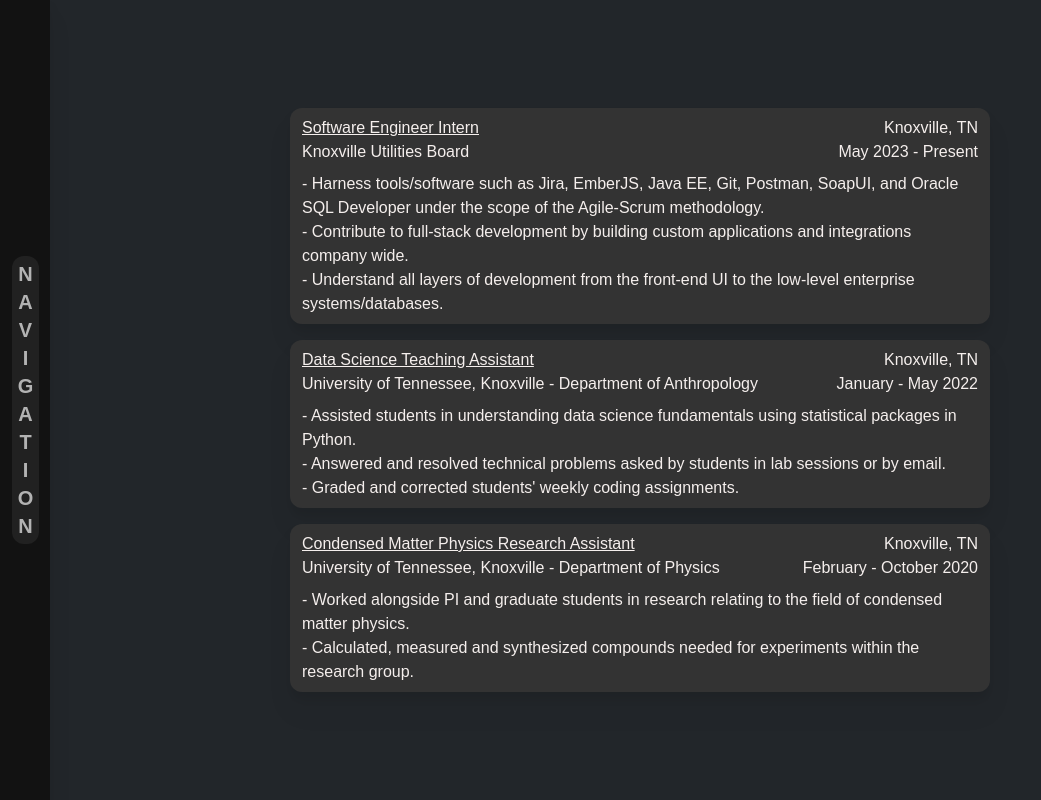
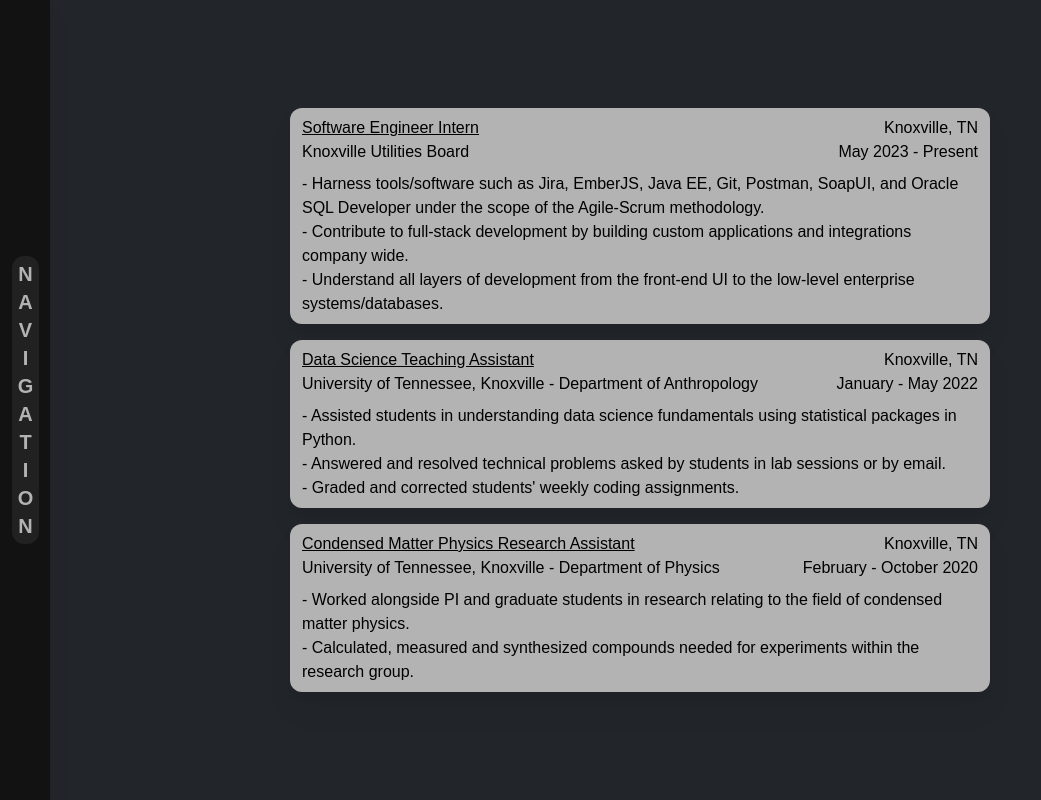
Before and after one commit to Jxk0be/Jake-Shoffner-SWE-Student, a React (Create React App) app: page /experience in a window 1280 px wide. Shown: the whole page, without its empty margins (0-1041 px from the left). Built offline with nearby package versions, Linux system fonts and the light colour scheme.

Commit message:
style: Another small styling update

```diff
--- a/src/pages/Experience.jsx
+++ b/src/pages/Experience.jsx
@@ -4,16 +4,16 @@
 const Experience = () => {
 
   return (
-    <div className='w-full h-full flex justify-center flex-col items-center md:max-w-[1500px] md:ml-[80px] md:mr-[80px] lg:mx-[85px] md:pt-[90px] lg:pt-0 px-3 md:px-0 pt-[70px]'>
+    <div className='w-full h-full text-black flex justify-center flex-col items-center md:max-w-[1500px] md:ml-[80px] md:mr-[80px] lg:mx-[85px] md:pt-[90px] lg:pt-0 px-3 md:px-0 pt-[70px]'>
       {data.experiences.map((exp) => {
         return(
-          <div className='h-auto max-h-[600px] bg-[#333333] drop-shadow-xl md:w-7/12 md:min-w-[700px] w-full flex items-center my-2 flex-col rounded-xl py-2 md:hover:scale-105 duration-150' key={exp.title}>
-          <div className='w-full flex justify-between items-center px-3 flex-col md:flex-row'>
-            <h1 className='underline'>{exp.jobTitle}</h1>
-            <h1>{exp.location}</h1>
-          </div>
+          <div className='h-auto max-h-[600px] bg-[#b3b3b3] drop-shadow-xl md:w-7/12 md:min-w-[700px] w-full flex items-center my-2 flex-col rounded-xl py-2 md:hover:bg-[#59A5D8] hover:text-white duration-150' key={exp.jobTitle}>
+            <div className='w-full flex justify-between items-center px-3 flex-col md:flex-row'>
+              <h1 className='underline'>{exp.jobTitle}</h1>
+              <h1>{exp.location}</h1>
+            </div>
 
-          <div className='w-full flex justify-between items-center px-3 pb-2'>
+          <div className='w-full flex justify-between items-center px-3 pb-2' key={exp.company}>
             <h1>{exp.company}</h1>
             <h1>{exp.date}</h1>
           </div>
```
